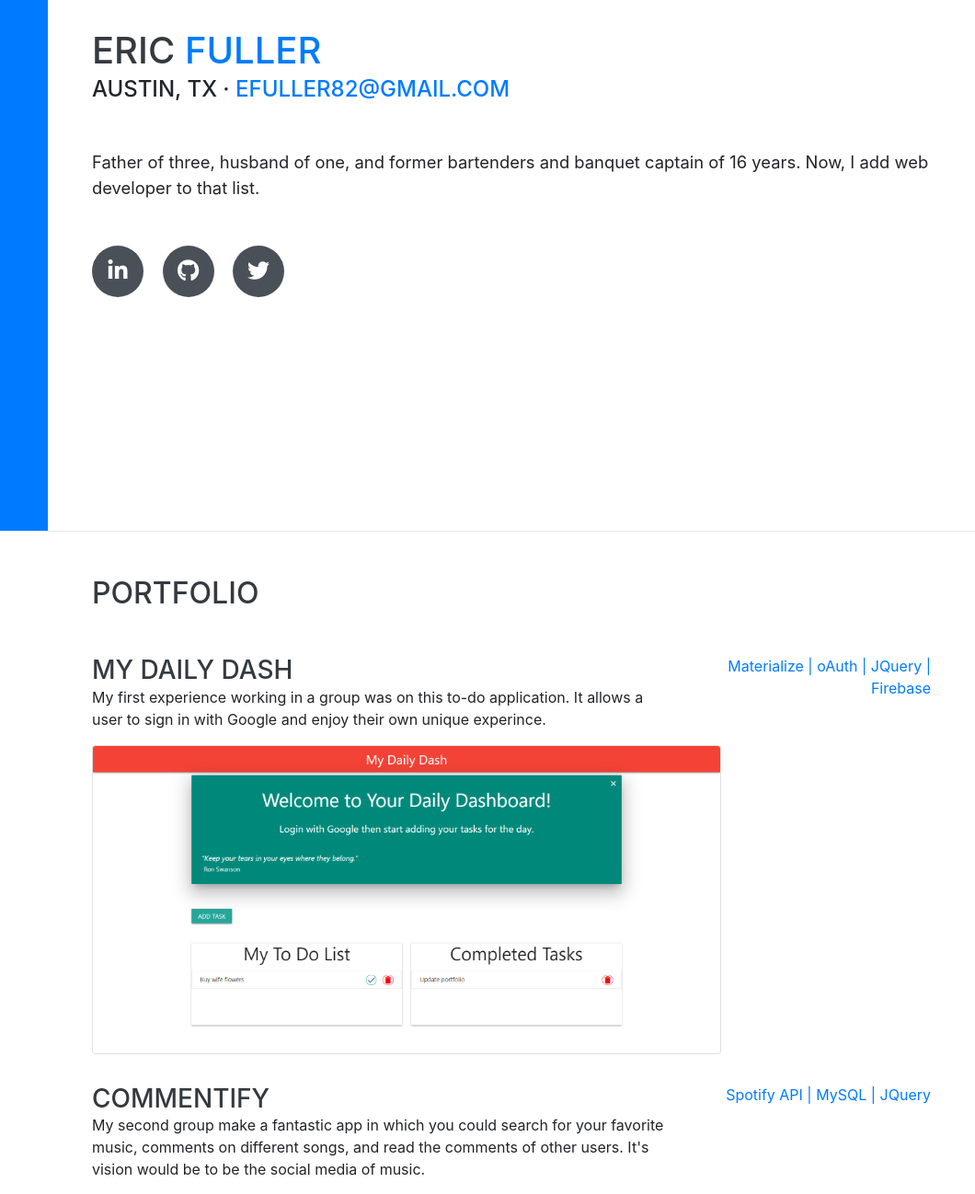
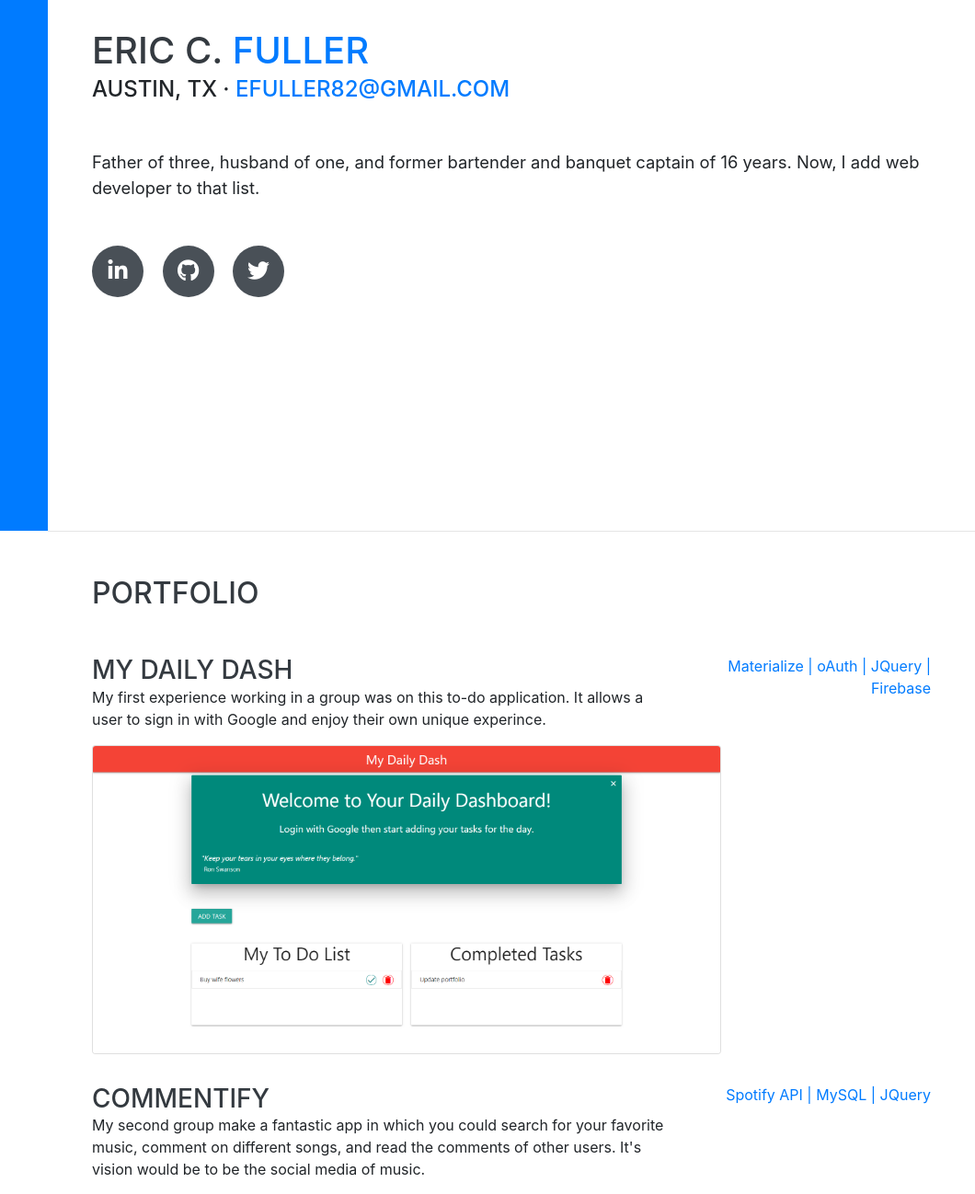
Before and after one commit to efuller82/newer-profile, a website with bundled scripts: page startbootstrap-resume-gh-pages/index.html in a window 1280 px wide. Shown: the part 223-1521 px from the top of the page at 92% size, 220-1280 px from the left. Built offline with nearby package versions, Linux system fonts and the light colour scheme; grey boxes are pictures that could not be loaded; a web font is replaced by a local one.

Commit message:
spelling errors fixed

```diff
--- a/startbootstrap-resume-gh-pages/index.html
+++ b/startbootstrap-resume-gh-pages/index.html
@@ -8,7 +8,7 @@
   <meta name="description" content="">
   <meta name="author" content="">
 
-  <title>Eric Fuller</title>
+  <title>Eric C. Fuller</title>
 
   <!-- Bootstrap core CSS -->
   <link href="vendor/bootstrap/css/bootstrap.min.css" rel="stylesheet">
@@ -63,13 +63,13 @@
 
     <section class="resume-section p-3 p-lg-5 d-flex align-items-center" id="about">
       <div class="w-100">
-        <h1 class="mb-0">Eric
+        <h1 class="mb-0">Eric C.
           <span class="text-primary">Fuller</span>
         </h1>
         <div class="subheading mb-5">Austin, TX ·
           <a href="mailto:name@email.com">efuller82@gmail.com</a>
         </div>
-        <p class="lead mb-5">Father of three, husband of one, and former bartenders and banquet captain of 16 years.
+        <p class="lead mb-5">Father of three, husband of one, and former bartender and banquet captain of 16 years.
           Now,
           I add web developer to that list.</p>
         <div class="social-icons">
@@ -110,7 +110,7 @@
         <div class="resume-item d-flex flex-column flex-md-row justify-content-between">
           <div class="resume-content">
             <h3 class="mb-0">Commentify</h3>
-            <p>My second group make a fantastic app in which you could search for your favorite music, comments on
+            <p>My second group make a fantastic app in which you could search for your favorite music, comment on
               different songs, and read the comments of other users. It's vision would be to be the social media of
               music.</p>
           </div>
```
